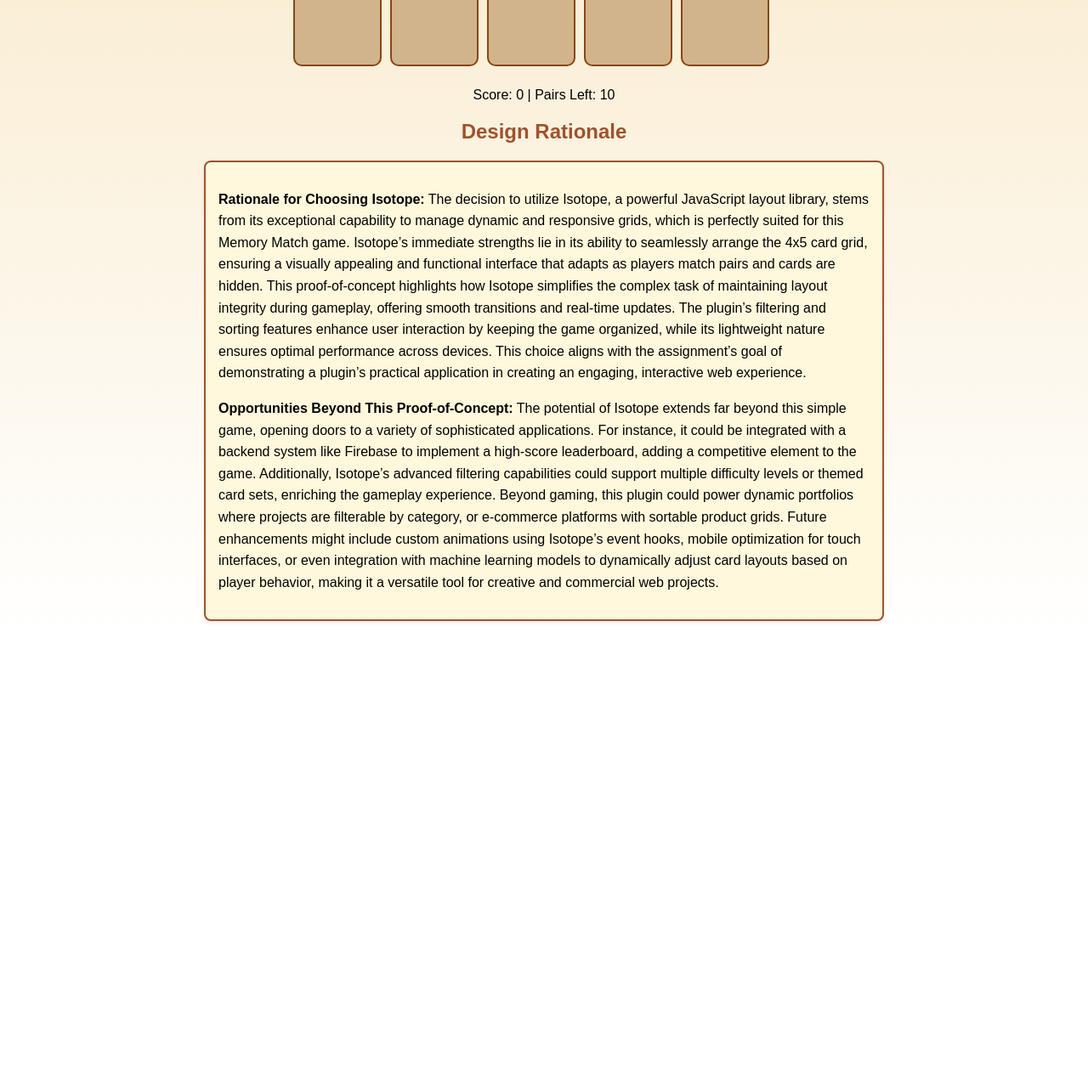
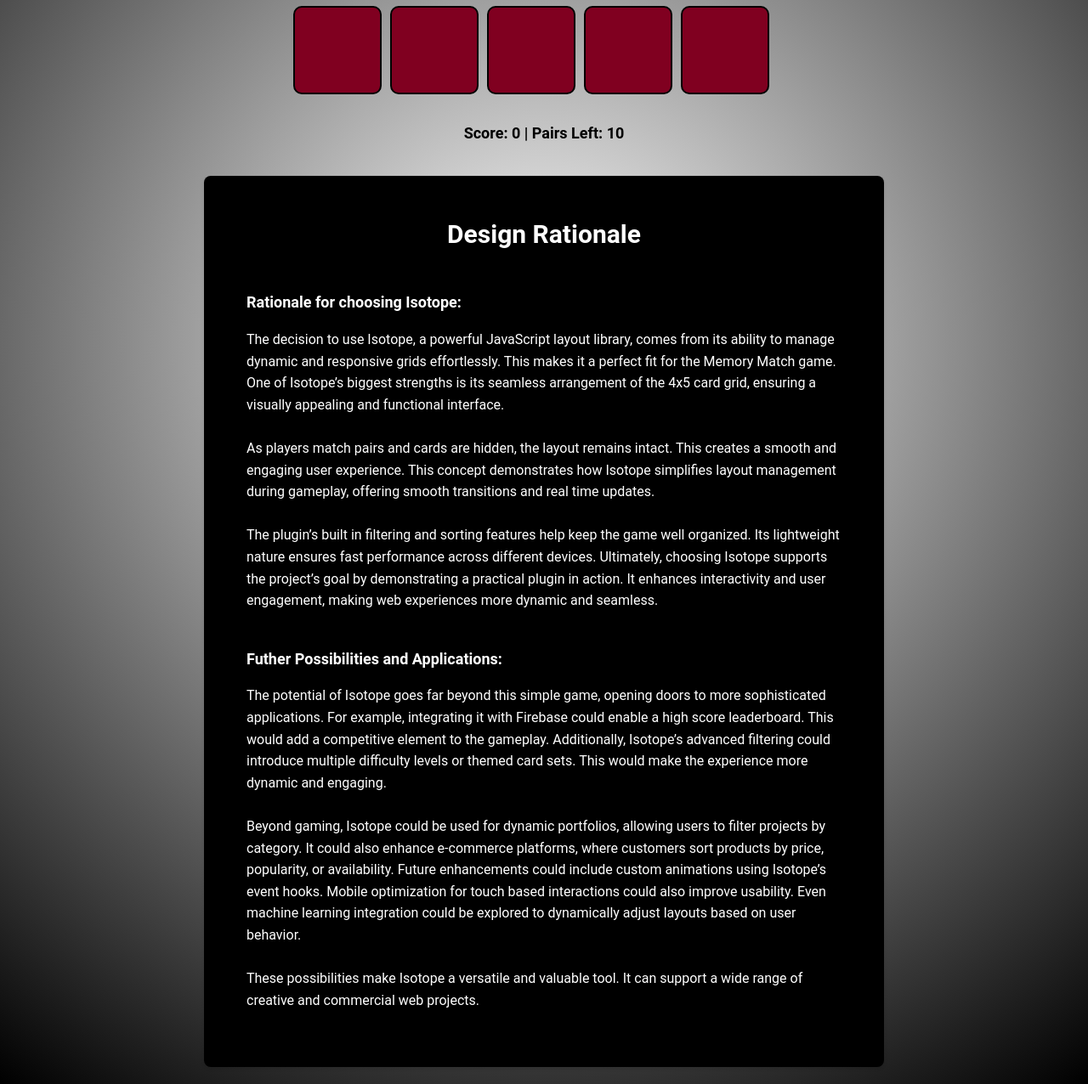
Before and after one commit to DuriKang12/intr2012-a2-durikang, a plain HTML site: page index.html in a window 1280 px wide. Shown: the part 473-1749 px from the top of the page at 85% size. Before the commit the page ends 1224 px from the top, so only its background shows below. Drawn offline with nearby package versions, Linux system fonts and the light colour scheme.

Commit message:
Final HTML and CSS files

```diff
--- a/index.html
+++ b/index.html
@@ -1,21 +1,77 @@
 <!DOCTYPE html>
 <html lang="en">
+
 <head>
     <meta charset="UTF-8">
     <meta name="viewport" content="width=device-width, initial-scale=1.0">
-    <title>Memory Match Game</title>
+    <title>Color Matching Game</title>
     <script src="https://unpkg.com/isotope-layout@3/dist/isotope.pkgd.min.js"></script>
     <link rel="stylesheet" href="style.css">
 </head>
+
 <body>
-    <h1>Memory Match Game</h1>
+    <h1 class="title">
+        <span style="color: #FF0000;">C</span>
+        <span style="color: #FF9900;">O</span>
+        <span style="color: #FFF700;">L</span>
+        <span style="color: #11CC0A;">O</span>
+        <span style="color: #0088FF;">R</span>
+        &nbsp;
+        <span style="color: #1B0587;">M</span>
+        <span style="color: #8707AD;">A</span>
+        <span style="color: #ED72AF;">T</span>
+        <span style="color: #803703;">C</span>
+        <span style="color: #000000;">H</span>
+        <span style="color: #FF0000;">I</span>
+        <span style="color: #FF9900;">N</span>
+        <span style="color: #FFF700;">G</span>
+        &nbsp;
+        <span style="color: #11CC0A;">G</span>
+        <span style="color: #0088FF;">A</span>
+        <span style="color: #1B0587;">M</span>
+        <span style="color: #8707AD;">E</span>
+    </h1>
     <div id="grid"></div>
-    <p>Score: <span id="score">0</span> | Pairs Left: <span id="pairs">10</span></p>
+    <h5>Score: <span id="score">0</span> | Pairs Left: <span id="pairs">10</span></h5>
+    <div class="rationale">
+        <h2>Design Rationale</h2>
+        <h6><strong>Rationale for choosing Isotope:</strong></h6>
+        <p>
+            The decision to use Isotope, a powerful JavaScript layout
+            library, comes from its ability to manage dynamic and responsive grids effortlessly.
+            This makes it a perfect fit for the Memory Match game. One of Isotope’s biggest strengths is its seamless
+            arrangement of the 4x5 card grid, ensuring a visually appealing and functional interface.
+            <br>
+            <br>
+            As players match pairs and cards are hidden, the layout remains intact. This creates a smooth and engaging
+            user experience. This concept demonstrates how Isotope simplifies layout management during gameplay,
+            offering smooth transitions and real time updates.
+            <br>
+            <br>
+            The plugin’s built in filtering and sorting features help keep the game well organized. Its lightweight
+            nature ensures fast performance across different devices. Ultimately, choosing Isotope supports the
+            project’s goal by demonstrating a practical plugin in action. It enhances interactivity and user engagement,
+            making web experiences more dynamic and seamless.
+        </p>
 
-    <h2>Design Rationale</h2>
-    <div class="rationale">
-        <p><strong>Rationale for Choosing Isotope:</strong> The decision to utilize Isotope, a powerful JavaScript layout library, stems from its exceptional capability to manage dynamic and responsive grids, which is perfectly suited for this Memory Match game. Isotope’s immediate strengths lie in its ability to seamlessly arrange the 4x5 card grid, ensuring a visually appealing and functional interface that adapts as players match pairs and cards are hidden. This proof-of-concept highlights how Isotope simplifies the complex task of maintaining layout integrity during gameplay, offering smooth transitions and real-time updates. The plugin’s filtering and sorting features enhance user interaction by keeping the game organized, while its lightweight nature ensures optimal performance across devices. This choice aligns with the assignment’s goal of demonstrating a plugin’s practical application in creating an engaging, interactive web experience.</p>
-        <p><strong>Opportunities Beyond This Proof-of-Concept:</strong> The potential of Isotope extends far beyond this simple game, opening doors to a variety of sophisticated applications. For instance, it could be integrated with a backend system like Firebase to implement a high-score leaderboard, adding a competitive element to the game. Additionally, Isotope’s advanced filtering capabilities could support multiple difficulty levels or themed card sets, enriching the gameplay experience. Beyond gaming, this plugin could power dynamic portfolios where projects are filterable by category, or e-commerce platforms with sortable product grids. Future enhancements might include custom animations using Isotope’s event hooks, mobile optimization for touch interfaces, or even integration with machine learning models to dynamically adjust card layouts based on player behavior, making it a versatile tool for creative and commercial web projects.</p>
+        <h6><strong>Futher Possibilities and Applications:</strong></h6>
+        <p>
+            The potential of Isotope goes far beyond this simple game, opening doors to more sophisticated applications.
+            For example, integrating it with Firebase could enable a high score leaderboard. This would add a
+            competitive element to the gameplay. Additionally, Isotope’s advanced filtering could introduce multiple
+            difficulty levels or themed card sets. This would make the experience more dynamic and engaging.
+            <br>
+            <br>
+            Beyond gaming, Isotope could be used for dynamic portfolios, allowing users to filter projects by category.
+            It could also enhance e-commerce platforms, where customers sort products by price, popularity, or
+            availability. Future enhancements could include custom animations using Isotope’s event hooks. Mobile
+            optimization for touch based interactions could also improve usability. Even machine learning integration
+            could be explored to dynamically adjust layouts based on user behavior.
+            <br>
+            <br>
+            These possibilities make Isotope a versatile and valuable tool. It can support a wide range of creative and
+            commercial web projects.
+        </p>
     </div>
 
     <script>
@@ -25,18 +81,33 @@
         let cards = [];
         let flippedCards = [];
         let score = 0;
-        let pairs = 10; // 20 cards, 10 pairs
+        let pairs = 10;
 
-        // Card data (pairs of numbers 1-10)
-        const cardValues = [1, 1, 2, 2, 3, 3, 4, 4, 5, 5, 6, 6, 7, 7, 8, 8, 9, 9, 10, 10];
-        cardValues.sort(() => Math.random() - 0.5); // Shuffle
 
-        // Initialize grid
+        const colors = [
+            '#FF0000',
+            '#FF9900',
+            '#FFF700',
+            '#11CC0A',
+            '#0088FF',
+            '#1B0587',
+            '#8707AD',
+            '#ED72AF',
+            '#965627',
+            '#000000'
+        ];
+
+
+        const cardValues = [...Array(10).keys()].flatMap(i => [i, i]);
+        cardValues.sort(() => Math.random() - 0.5);
+
+
         function createGrid() {
             for (let i = 0; i < 20; i++) {
                 const card = document.createElement('div');
                 card.className = 'card';
                 card.dataset.value = cardValues[i];
+                card.style.backgroundColor = '#800020';
                 card.addEventListener('click', flipCard);
                 grid.appendChild(card);
                 cards.push(card);
@@ -45,17 +116,17 @@
                 itemSelector: '.card',
                 layoutMode: 'fitRows',
                 fitRows: {
-                    rowHeight: 100, // Fixed row height to ensure 5 rows
-                    columnWidth: 150 // Fixed column width to ensure 4 columns
+                    rowHeight: 110,
+                    columnWidth: 160
                 }
             });
         }
 
-        // Flip card function
+
         function flipCard() {
             if (flippedCards.length < 2 && !this.classList.contains('flipped') && !this.classList.contains('matched')) {
+                this.style.backgroundColor = colors[this.dataset.value];
                 this.classList.add('flipped');
-                this.textContent = this.dataset.value;
                 flippedCards.push(this);
 
                 if (flippedCards.length === 2) {
@@ -64,7 +135,7 @@
             }
         }
 
-        // Check if cards match
+
         function checkMatch() {
             if (flippedCards[0].dataset.value === flippedCards[1].dataset.value) {
                 flippedCards.forEach(card => card.classList.add('matched'));
@@ -81,19 +152,21 @@
                 }
             } else {
                 flippedCards.forEach(card => {
-                    card.classList.remove('flipped');
-                    card.textContent = '';
+                    setTimeout(() => {
+                        card.style.backgroundColor = '#800020';
+                        card.classList.remove('flipped');
+                    }, 500);
                 });
             }
             flippedCards = [];
-            Isotope.data(grid).arrange(); // Re-layout grid
+            Isotope.data(grid).arrange();
         }
 
-        // Reset game function
+
         function resetGame() {
             cards.forEach(card => {
+                card.style.backgroundColor = '#800020';
                 card.classList.remove('flipped', 'matched');
-                card.textContent = '';
             });
             cardValues.sort(() => Math.random() - 0.5);
             cards.forEach((card, index) => card.dataset.value = cardValues[index]);
@@ -104,8 +177,9 @@
             Isotope.data(grid).arrange();
         }
 
-        // Start game
+
         createGrid();
     </script>
 </body>
+
 </html>
--- a/style.css
+++ b/style.css
@@ -1,18 +1,35 @@
 body {
-    font-family: 'Arial', sans-serif;
+    font-family: 'Roboto', sans-serif;
     max-width: 800px;
     margin: 0 auto;
     padding: 20px;
-    background: linear-gradient(to bottom, #f7e4bc, #ffffff);
+    background: radial-gradient(circle, #ffffff, #000000);
     text-align: center;
 }
 
 h1 {
-    color: #8b4513;
+    color: #800020;
+
+    font-size: 45px;
 }
 
 h2 {
-    color: #a0522d;
+    color: #ffffff;
+    font-size: 30px;
+    text-align: center;
+    margin-bottom: 20px;
+}
+
+h5 {
+    font-size: 18px;
+    padding-bottom: 10px;
+
+}
+
+h6 {
+    font-size: 18px;
+    margin-bottom: 5px;
+
 }
 
 #grid {
@@ -24,15 +41,15 @@
     width: 100px;
     height: 100px;
     margin: 5px;
-    background: #d2b48c;
-    border: 2px solid #8b4513;
+    border: 2px solid #000000;
     border-radius: 10px;
     display: inline-block;
     cursor: pointer;
     text-align: center;
     line-height: 100px;
     font-size: 24px;
-    transition: transform 0.3s;
+    transition: transform 0.3s, background-color 0.5s;
+    position: relative;
 }
 
 .card.flipped {
@@ -42,16 +59,18 @@
 
 .card.matched {
     background: #90ee90;
-    opacity: 0.5;
+    opacity: 0.7;
     pointer-events: none;
 }
 
 .rationale {
     line-height: 1.6;
     text-align: left;
-    background: #fff8dc;
-    padding: 15px;
+    background: #000000;
+    color: white;
+    padding: 50px;
+    padding-top: 20px;
+    padding-bottom: 50px;
     border-radius: 8px;
-    border: 2px solid #a0522d;
     box-shadow: 0 2px 4px rgba(0, 0, 0, 0.1);
 }
```
